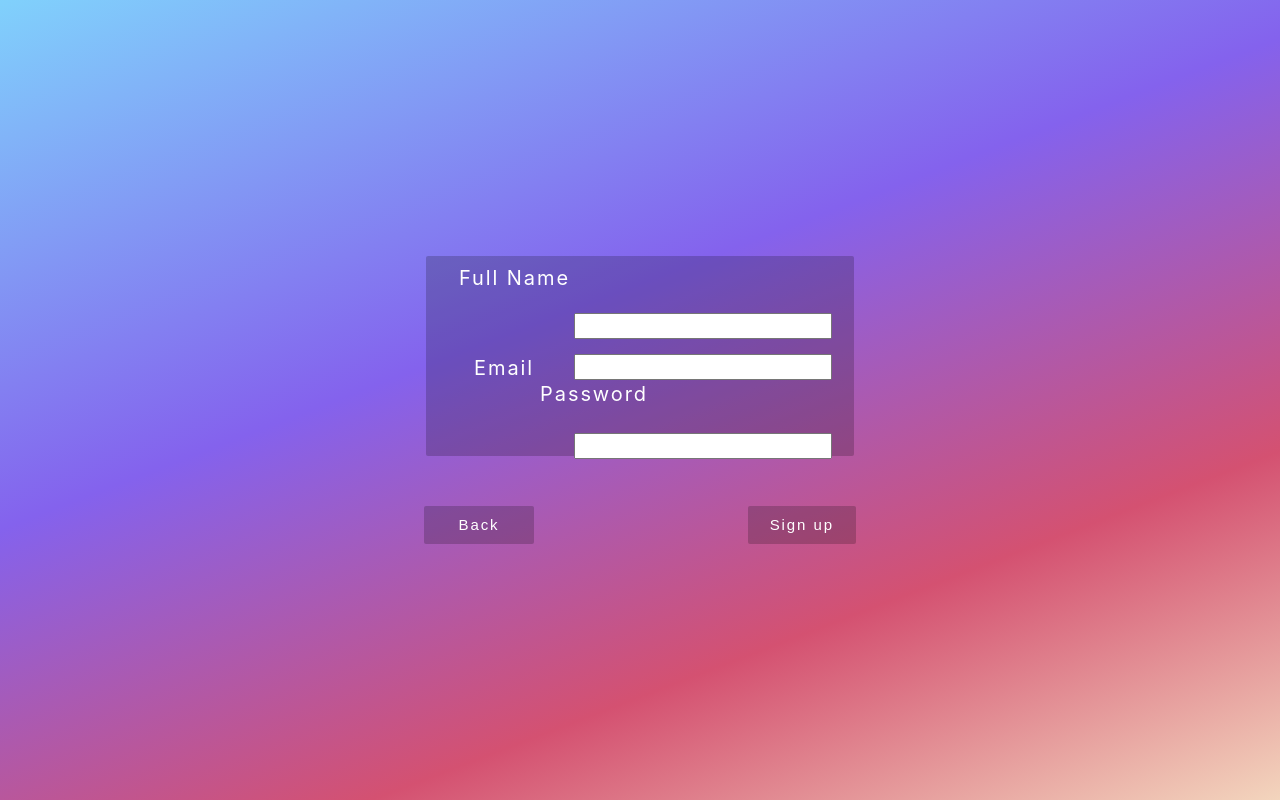
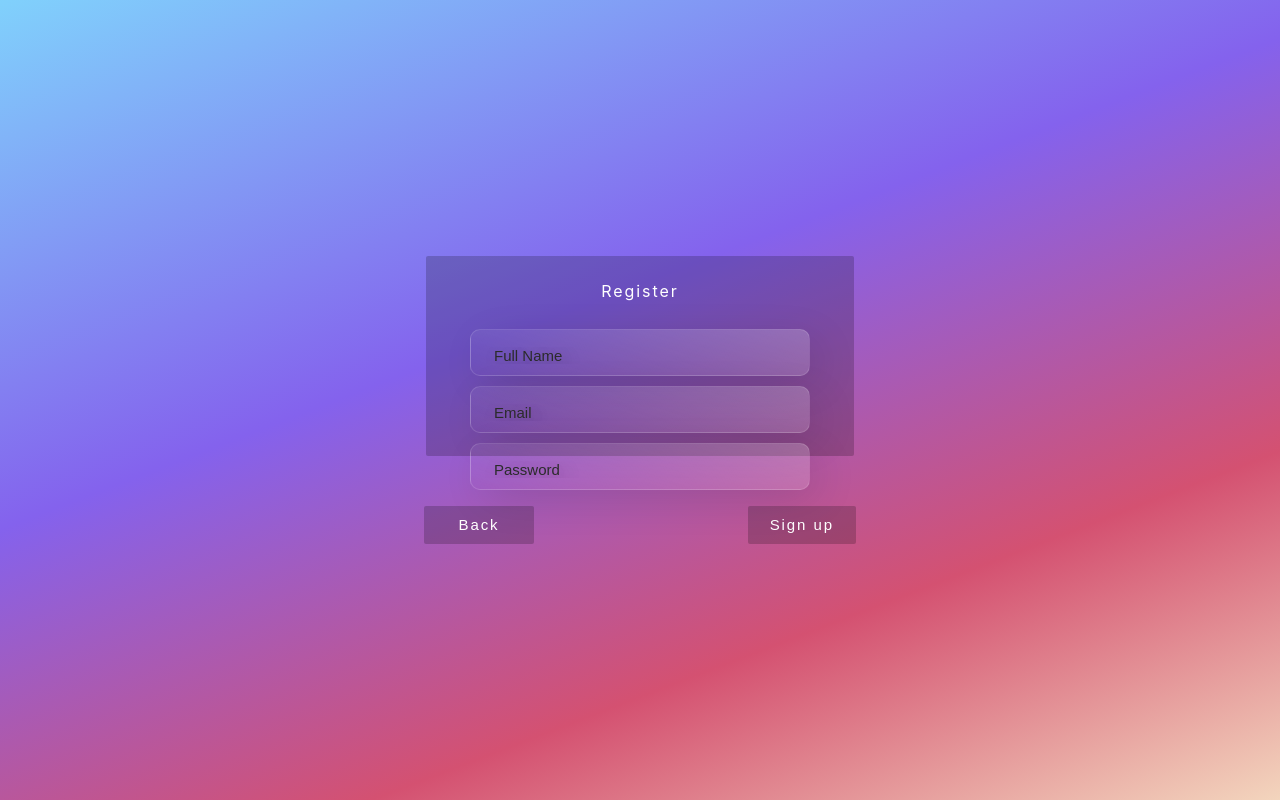
Before and after one commit to TeetSimson/FuturFolio., a React (Create React App) app in the folder FuturFolio_FrontEnd/futurfolio/: page / in a window 1280 px wide. Both pictures are taken after a click on the button "Register". Built offline with nearby package versions, Linux system fonts and the light colour scheme.

Commit message:
New register

```diff
--- a/FuturFolio_FrontEnd/futurfolio/src/Components/Dashboards/StockDash/StocksTable/AddStockMenu/AddStockMenu.css
+++ b/FuturFolio_FrontEnd/futurfolio/src/Components/Dashboards/StockDash/StocksTable/AddStockMenu/AddStockMenu.css
@@ -100,6 +100,8 @@
     color: rgb(43, 43, 43);
   }
 
+/* BUY SELL SWITCH */
+
   .BuySellSwitch input[type="radio"] {
     opacity: 0;
     position: fixed;
--- a/FuturFolio_FrontEnd/futurfolio/src/Components/Dashboards/StockDash/StocksTable/StocksTable.js
+++ b/FuturFolio_FrontEnd/futurfolio/src/Components/Dashboards/StockDash/StocksTable/StocksTable.js
@@ -16,14 +16,14 @@ export default class StocksTable extends Component {
     AddStockClick = () => {
         // Have to disable scale because absolute add stock panel not scaling properly
         if (this.state.Scale === true) {
-            document.getElementById("AddStockMenuShowBtn").innerHTML = "Close";
+            document.getElementById("AddStockMenuShowBtn").textContent = "Close";
             document.getElementById("StocksPanelID").style.transform = "scale(1)";
             document.getElementById("TableBox").style.zIndex = "0";
             this.setState({Scale: false});
 
         } else {
             // Removing the temporary style which disabled the scale
-            document.getElementById("AddStockMenuShowBtn").innerHTML = "Add +";
+            document.getElementById("AddStockMenuShowBtn").textContent = "Add +";
             document.getElementById("StocksPanelID").style.transform = null;
             document.getElementById("TableBox").style.zIndex = "2";
             this.setState({Scale: true});
--- a/FuturFolio_FrontEnd/futurfolio/src/Components/Register/Register.css
+++ b/FuturFolio_FrontEnd/futurfolio/src/Components/Register/Register.css
@@ -142,3 +142,18 @@ body {
   float: left;
   margin-top: 50px;
 }
+
+.RegisterInput {
+    margin-top: 10px;
+    padding: 8px;
+    font-size: 25px;
+    text-shadow: 5px 5px 20px rgba(31, 31, 31, 0.308);
+    background: linear-gradient(0.55turn, rgba(255, 255, 255, 0.205), rgba(255, 255, 255, 0) );
+    outline: none;
+    -webkit-appearance: none;
+    border-radius: 10px;
+    color: black;
+    border: 1px solid rgba(255, 255, 255, 0.13);
+    box-shadow: 10px 10px 44px -6px rgba(0, 0, 0, 0.151);
+
+}
--- a/FuturFolio_FrontEnd/futurfolio/src/Components/Register/Register.js
+++ b/FuturFolio_FrontEnd/futurfolio/src/Components/Register/Register.js
@@ -65,38 +65,31 @@ class Register extends React.Component {
                 <main className="RegisterWindow">
                     <div className="InnerForm">
                         <fieldset id="sign_up" className="RegisterForm">
-                            <legend className="CaptionLabel">
-                            </legend>
+                            <p>Register</p>
                             <div className="mt3">
-                                <label className="nameLabel" htmlFor="name">
-                                    Full Name
-                                </label>
-                                <input className="Name"
+                                <input className="RegisterInput"
                                 type="text"
                                 name="name"
                                 id="name"
+                                placeholder="Full Name"
                                 onChange={this.onNameChange} // Passing input to function to get the value
                                 />
                             </div>
                             <div className="mt3">
-                                <label className="email2Label" htmlFor="email-address">
-                                    Email
-                                </label>
-                                <input className="Email2"
+                                <input className="RegisterInput"
                                 type="email"
                                 name="email-address"
                                 id="email-address"
+                                placeholder="Email"
                                 onChange={this.onEmailChange}
                                 />
                             </div>
-                            <div>
-                                <label className="password2Label" htmlFor="password">
-                                    Password
-                                </label>
-                                <input className="Password2"
+                            <div className="mt3">
+                                <input className="RegisterInput"
                                 type="password"
                                 name="password"
                                 id="password"
+                                placeholder="Password"
                                 onChange={this.onPasswordChange}
                                 />
                             </div>
```
